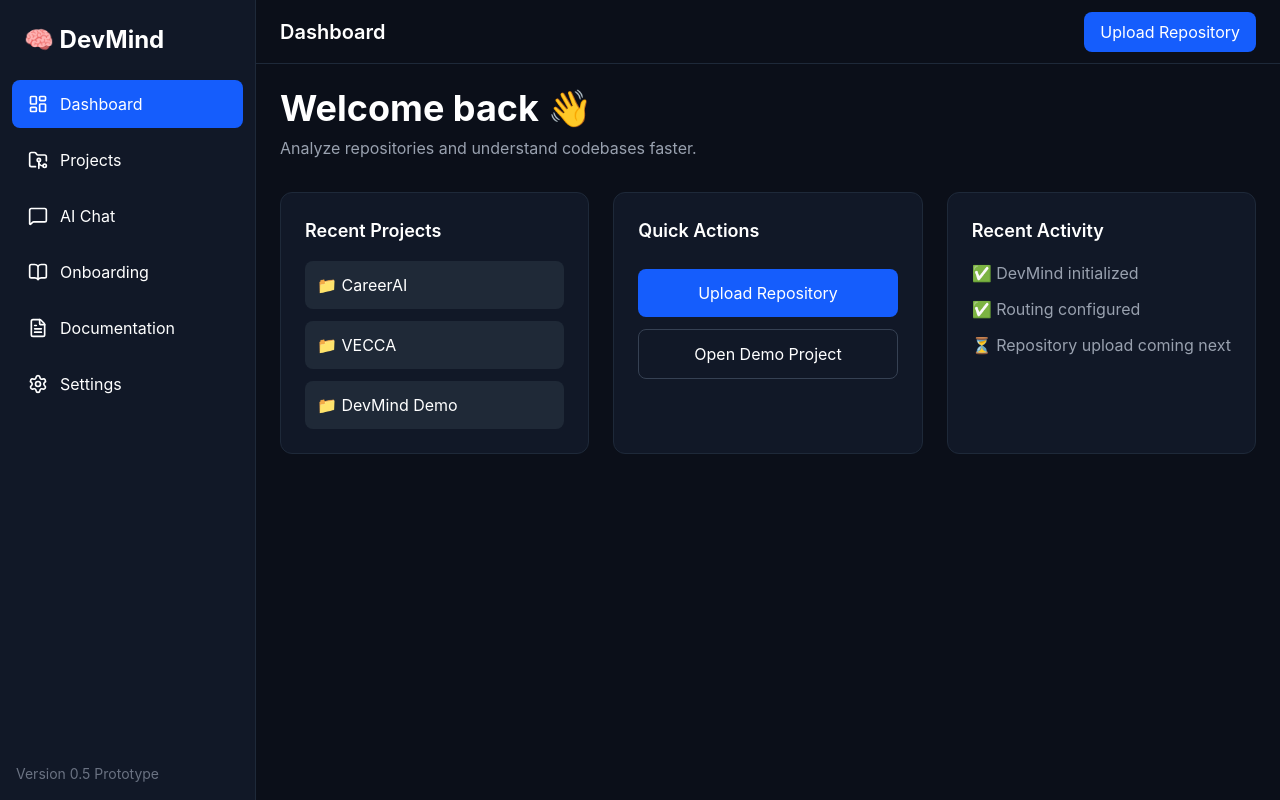
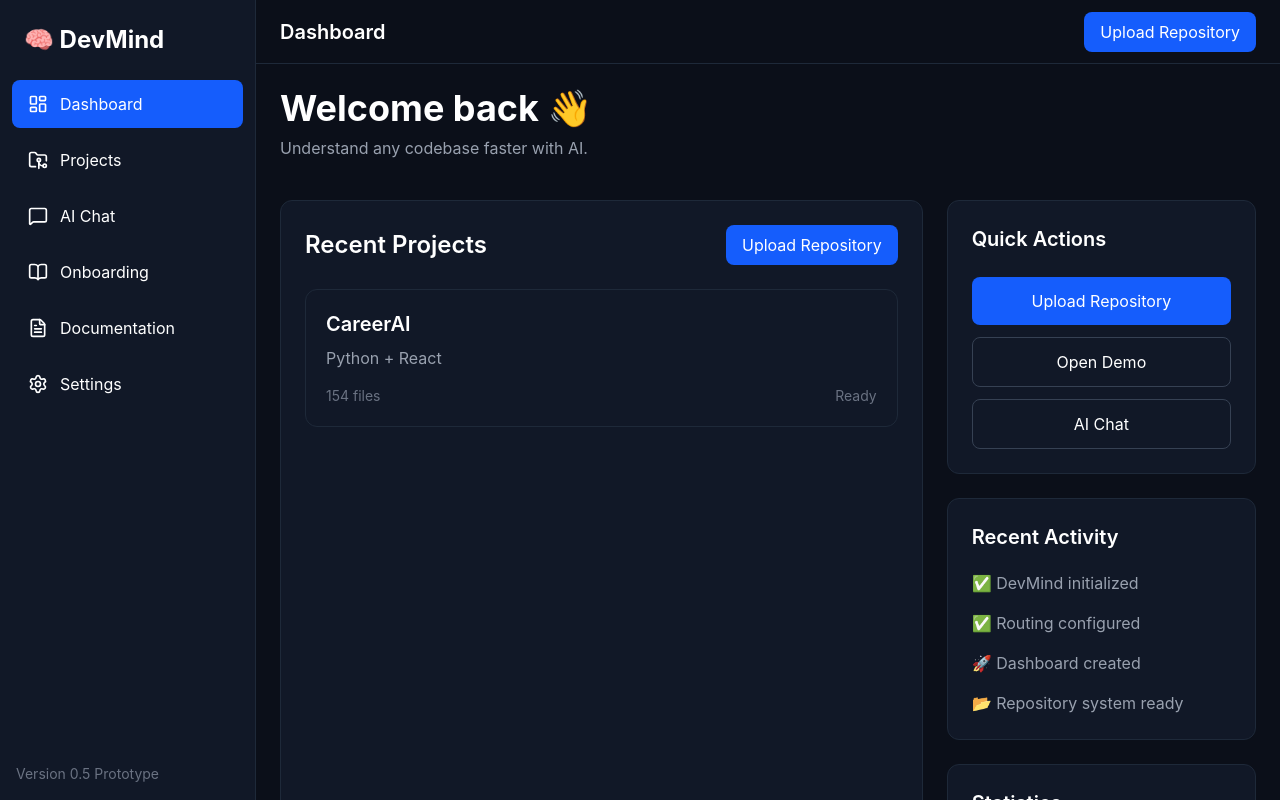
Before and after one commit to deepanshu6604/devmind, a React (Vite) app in the folder frontend/: page / in a window 1280 px wide. Built offline with nearby package versions, Linux system fonts and the light colour scheme.

Commit message:
feat: add repository data model and cards

```diff
--- /dev/null
+++ b/frontend/src/components/ui/RepositoryCard.tsx
@@ -0,0 +1,25 @@
+import type { Repository } from "../../data/repositories";
+
+interface Props {
+  repository: Repository;
+}
+
+export default function RepositoryCard({ repository }: Props) {
+  return (
+    <div className="rounded-xl border border-gray-800 bg-[#111827] p-5 hover:border-blue-500 transition cursor-pointer">
+      <h2 className="text-xl font-semibold">
+        {repository.name}
+      </h2>
+
+      <p className="mt-2 text-gray-400">
+        {repository.language}
+      </p>
+
+      <div className="mt-4 flex justify-between text-sm text-gray-500">
+        <span>{repository.files} files</span>
+
+        <span>{repository.status}</span>
+      </div>
+    </div>
+  );
+}
--- /dev/null
+++ b/frontend/src/data/repositories.ts
@@ -0,0 +1,17 @@
+export interface Repository {
+    id: number;
+    name: string;
+    language: string;
+    files: number;
+    status: string;
+  }
+
+  export const repositories: Repository[] = [
+    {
+      id: 1,
+      name: "CareerAI",
+      language: "Python + React",
+      files: 154,
+      status: "Ready",
+    },
+  ];
--- a/frontend/src/pages/Dashboard.tsx
+++ b/frontend/src/pages/Dashboard.tsx
@@ -1,58 +1,131 @@
 import Layout from "../components/layout/Layout";
+import RepositoryCard from "../components/ui/RepositoryCard";
+import { repositories } from "../data/repositories";
 
 export default function Dashboard() {
   return (
     <Layout>
-      <div className="mb-8">
+      {/* Header */}
+      <div className="mb-10">
         <h1 className="text-4xl font-bold">Welcome back 👋</h1>
+
         <p className="mt-2 text-gray-400">
-          Analyze repositories and understand codebases faster.
+          Understand any codebase faster with AI.
         </p>
       </div>
 
-      <div className="grid gap-6 md:grid-cols-3">
+      {/* Dashboard Grid */}
+      <div className="grid grid-cols-1 lg:grid-cols-3 gap-6">
+
         {/* Recent Projects */}
-        <div className="rounded-xl bg-[#111827] border border-gray-800 p-6">
-          <h2 className="text-lg font-semibold">Recent Projects</h2>
+        <div className="lg:col-span-2 rounded-xl border border-gray-800 bg-[#111827] p-6">
 
-          <div className="mt-4 space-y-3">
-            <div className="rounded-lg bg-[#1F2937] p-3">
-              📁 CareerAI
+          <div className="flex justify-between items-center mb-6">
+            <h2 className="text-2xl font-semibold">
+              Recent Projects
+            </h2>
+
+            <button className="rounded-lg bg-blue-600 px-4 py-2 hover:bg-blue-700 transition">
+              Upload Repository
+            </button>
           </div>
 
-            <div className="rounded-lg bg-[#1F2937] p-3">
-              📁 VECCA
+          <div className="space-y-4">
+            {repositories.map((repo) => (
+              <RepositoryCard
+                key={repo.id}
+                repository={repo}
+              />
+            ))}
           </div>
 
-            <div className="rounded-lg bg-[#1F2937] p-3">
-              📁 DevMind Demo
-            </div>
-          </div>
         </div>
 
+        {/* Right Panel */}
+        <div className="space-y-6">
+
           {/* Quick Actions */}
-        <div className="rounded-xl bg-[#111827] border border-gray-800 p-6">
-          <h2 className="text-lg font-semibold">Quick Actions</h2>
+          <div className="rounded-xl border border-gray-800 bg-[#111827] p-6">
 
-          <button className="mt-6 w-full rounded-lg bg-blue-600 px-4 py-3 hover:bg-blue-700 transition">
+            <h2 className="text-xl font-semibold">
+              Quick Actions
+            </h2>
+
+            <div className="mt-6 flex flex-col gap-3">
+
+              <button className="rounded-lg bg-blue-600 py-3 hover:bg-blue-700 transition">
                 Upload Repository
               </button>
 
-          <button className="mt-3 w-full rounded-lg border border-gray-700 px-4 py-3 hover:bg-[#1F2937] transition">
-            Open Demo Project
+              <button className="rounded-lg border border-gray-700 py-3 hover:bg-[#1F2937] transition">
+                Open Demo
               </button>
+
+              <button className="rounded-lg border border-gray-700 py-3 hover:bg-[#1F2937] transition">
+                AI Chat
+              </button>
+
+            </div>
+
           </div>
 
           {/* Activity */}
-        <div className="rounded-xl bg-[#111827] border border-gray-800 p-6">
-          <h2 className="text-lg font-semibold">Recent Activity</h2>
+          <div className="rounded-xl border border-gray-800 bg-[#111827] p-6">
 
-          <ul className="mt-4 space-y-3 text-gray-400">
+            <h2 className="text-xl font-semibold">
+              Recent Activity
+            </h2>
+
+            <ul className="mt-5 space-y-4 text-gray-400">
+
               <li>✅ DevMind initialized</li>
+
               <li>✅ Routing configured</li>
-            <li>⏳ Repository upload coming next</li>
+
+              <li>🚀 Dashboard created</li>
+
+              <li>📂 Repository system ready</li>
+
             </ul>
+
           </div>
+
+          {/* Statistics */}
+          <div className="rounded-xl border border-gray-800 bg-[#111827] p-6">
+
+            <h2 className="text-xl font-semibold">
+              Statistics
+            </h2>
+
+            <div className="mt-6 space-y-4">
+
+              <div className="flex justify-between">
+                <span>Total Projects</span>
+                <span className="font-bold">
+                  {repositories.length}
+                </span>
+              </div>
+
+              <div className="flex justify-between">
+                <span>Repositories Analyzed</span>
+                <span className="font-bold">
+                  0
+                </span>
+              </div>
+
+              <div className="flex justify-between">
+                <span>AI Status</span>
+                <span className="text-green-400">
+                  Prototype
+                </span>
+              </div>
+
+            </div>
+
+          </div>
+
+        </div>
+
       </div>
     </Layout>
   );
--- /dev/null
+++ b/frontend/src/pages/Repositories.tsx
@@ -0,0 +1,19 @@
+import Layout from "../components/layout/Layout";
+
+export default function Repository() {
+  return (
+    <Layout>
+      <h1 className="text-4xl font-bold">
+        CareerAI
+      </h1>
+
+      <p className="mt-3 text-gray-400">
+        Python + React
+      </p>
+
+      <button className="mt-8 rounded-lg bg-blue-600 px-6 py-3">
+        Analyze Repository
+      </button>
+    </Layout>
+  );
+}
```
Lines whose indentation alone changed are shown as unchanged.
